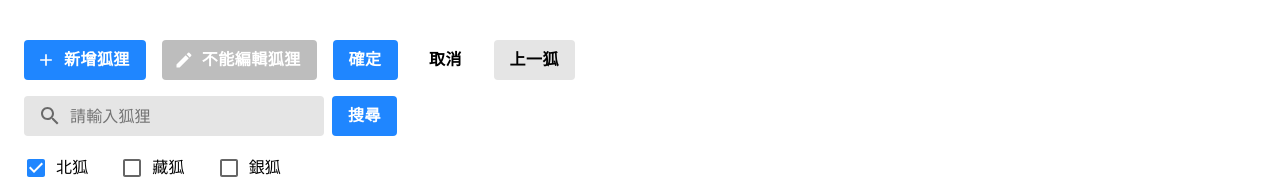
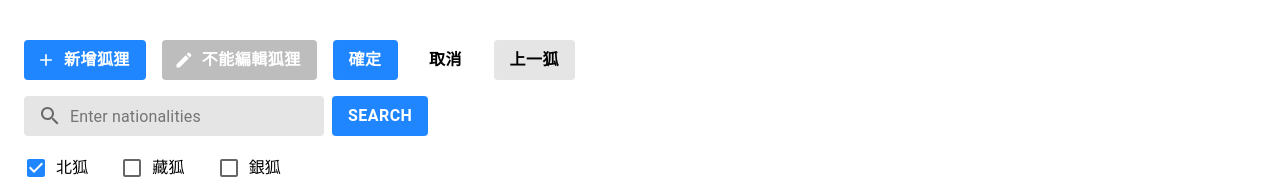
Before and after one commit to tzynwang/react-mui, a React (Create React App) app: page / in a window 1280 px wide. Shown: the top 186 px of the page. Built offline with nearby package versions, Linux system fonts and the light colour scheme; no server answers.

Commit message:
[feat] components/Input search feature

```diff
--- a/src/components/common/Input/index.tsx
+++ b/src/components/common/Input/index.tsx
@@ -3,17 +3,19 @@ import React from 'react'
 import TextField from '@mui/material/TextField'
 import InputAdornment from '@mui/material/InputAdornment'
 import SearchIcon from '@mui/icons-material/Search'
-
 import Button from '@mui/material/Button'
 
-function Input() {
+import { InputProps } from './types'
+
+function Input(props: InputProps) {
+  const { handleUserInput, handleSearch, handleKeyDownEnter } = props
   return (
     <React.Fragment>
       <TextField
         id="outlined-basic"
         variant="outlined"
         label={false}
-        placeholder="請輸入狐狸"
+        placeholder="Enter nationalities"
         InputProps={{
           startAdornment: (
             <InputAdornment position="start">
@@ -22,9 +24,11 @@ function Input() {
           )
         }}
         sx={{ marginRight: '8px' }}
+        onChange={handleUserInput}
+        onKeyDown={handleKeyDownEnter}
       />
-      <Button variant="contained" disableElevation>
-        搜尋
+      <Button variant="contained" onClick={handleSearch} disableElevation>
+        search
       </Button>
     </React.Fragment>
   )
```
Also changed, not shown: src/components/common/Input/types.d.ts (added, +7 -0 lines).
